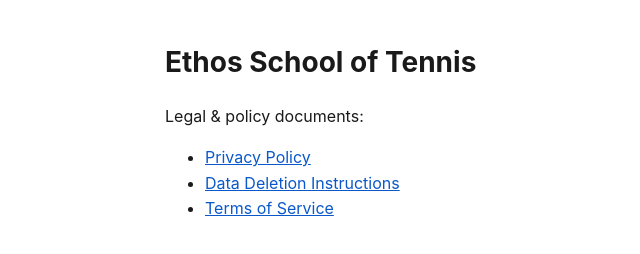
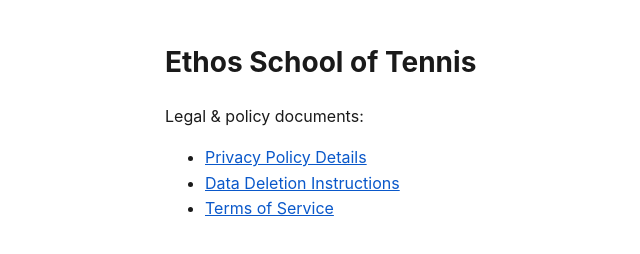
Before and after one commit to kngf222/ethos-legal, a plain HTML site: page index.html in a window 1280 px wide. Shown: the full height of the page, 95-735 px from the left. Drawn offline with Linux system fonts and the light colour scheme.

Commit message:
Edit index.html from visual selection

```diff
--- a/index.html
+++ b/index.html
@@ -5,7 +5,7 @@
 <h1>Ethos School of Tennis</h1>
 <p>Legal &amp; policy documents:</p>
 <ul>
-<li><a href="./privacy.html">Privacy Policy</a></li>
+<li><a href="./privacy.html">Privacy Policy Details</a></li>
 <li><a href="./data-deletion.html">Data Deletion Instructions</a></li>
 <li><a href="./terms.html">Terms of Service</a></li>
 </ul>
```
